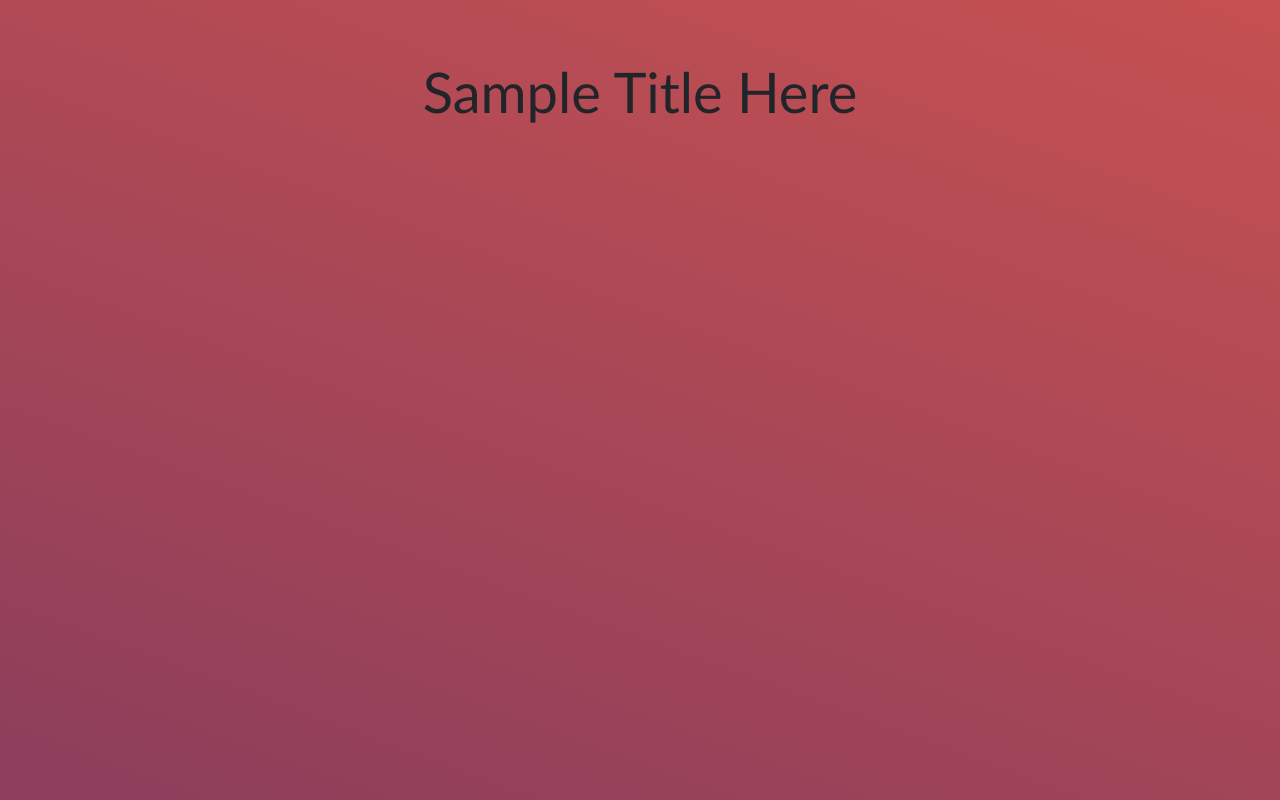
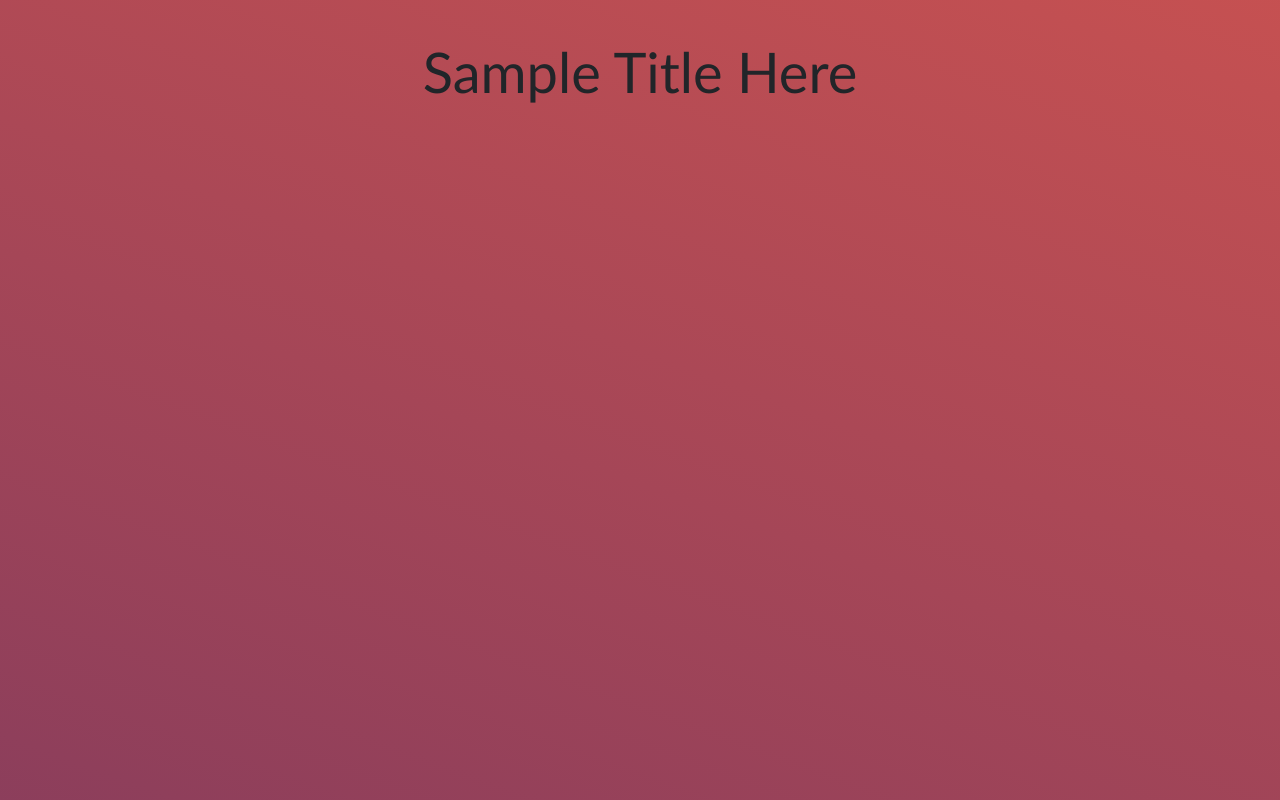
Before and after one commit to eiletan/peach-taro-lychee, a React (Vite) app in the folder frontend/: page / in a window 1280 px wide. Built offline with nearby package versions, Linux system fonts and the light colour scheme.

Commit message:
partial implementation of CardContainer component

```diff
--- a/frontend/src/css/HomePage.css
+++ b/frontend/src/css/HomePage.css
@@ -4,6 +4,6 @@
 }
 
 .home-title {
-    margin: 50px;
+    margin: 30px;
     font-size: 7vh;
 }
```
Also changed, not shown: frontend/src/components/CardContainer.jsx (+11 -1 lines), 1 other file (tests, documents, lock files or other folders).
